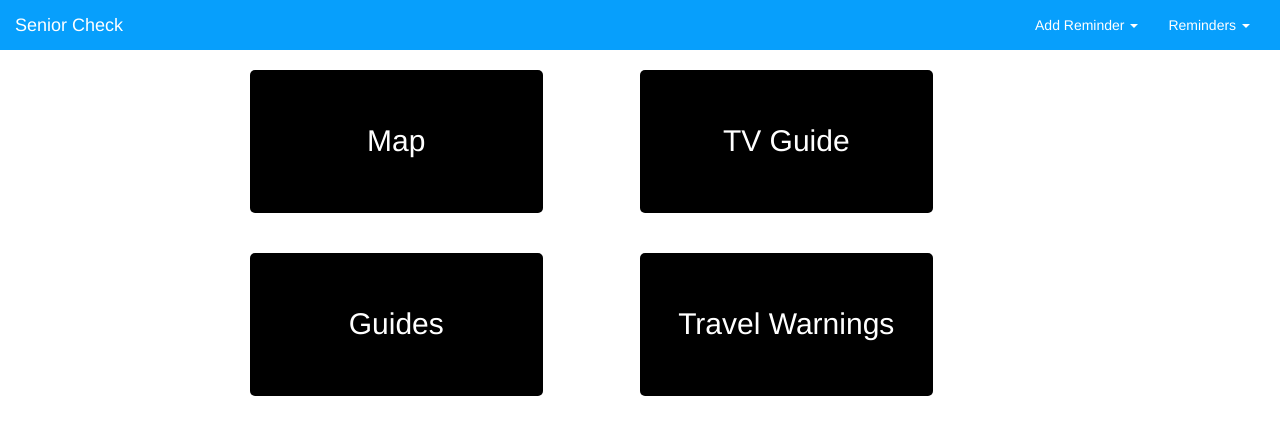
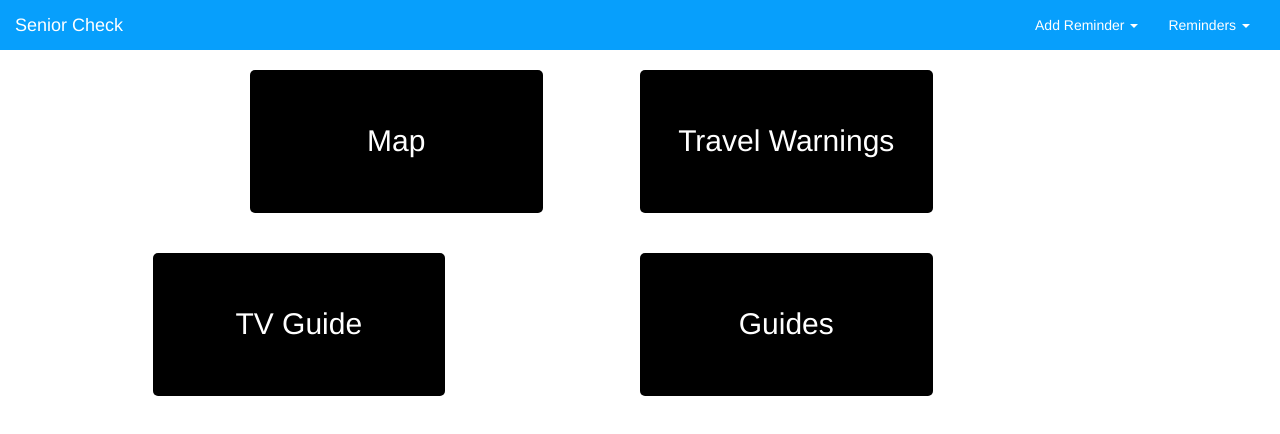
Before and after one commit to Troy-Ingel/TechChallengeFinal, a website: page public/index.html in a window 1280 px wide. Drawn offline with nearby package versions, Linux system fonts and the light colour scheme; some packages are replaced by stand-ins of ours.

Commit message:
Reorder dashboard buttons

```diff
--- a/public/index.html
+++ b/public/index.html
@@ -40,17 +40,17 @@
 				<div class="category col-lg-3 col-lg-offset-2 mb20" style="border-color: #ffffff" ng-click="goToPage('map.html')">
 					Map
 				</div>
-				<div class="category col-lg-3 col-lg-offset-1 mb20" style="border-color: #ffffff" ng-click="goToPage('tv-guide.html')">
-					TV Guide
+				<div class="category col-lg-3 col-lg-offset-1 mb20" style="border-color: #ffffff" ng-click="goToPage('travel-alerts.html')">
+					Travel Warnings
 				</div>
 			</div>
 			<br ng-show="!isMobile">
 			<div class="row">
+				<div class="category col-lg-3 col-lg-offset-1 mb20" style="border-color: #ffffff" ng-click="goToPage('tv-guide.html')">
+					TV Guide
+				</div>
 				<div class="category col-lg-3 col-lg-offset-2 mb20" style="border-color: #ffffff" ng-click="goToPage('guides.html')">
 					Guides
-				</div>
-				<div class="category col-lg-3 col-lg-offset-1 mb20" style="border-color: #ffffff" ng-click="goToPage('travel-alerts.html')">
-					Travel Warnings
 				</div>
 			</div>
 		</div>
```
Also changed, not shown: public/travel-alerts.html (+1 -1 lines).
